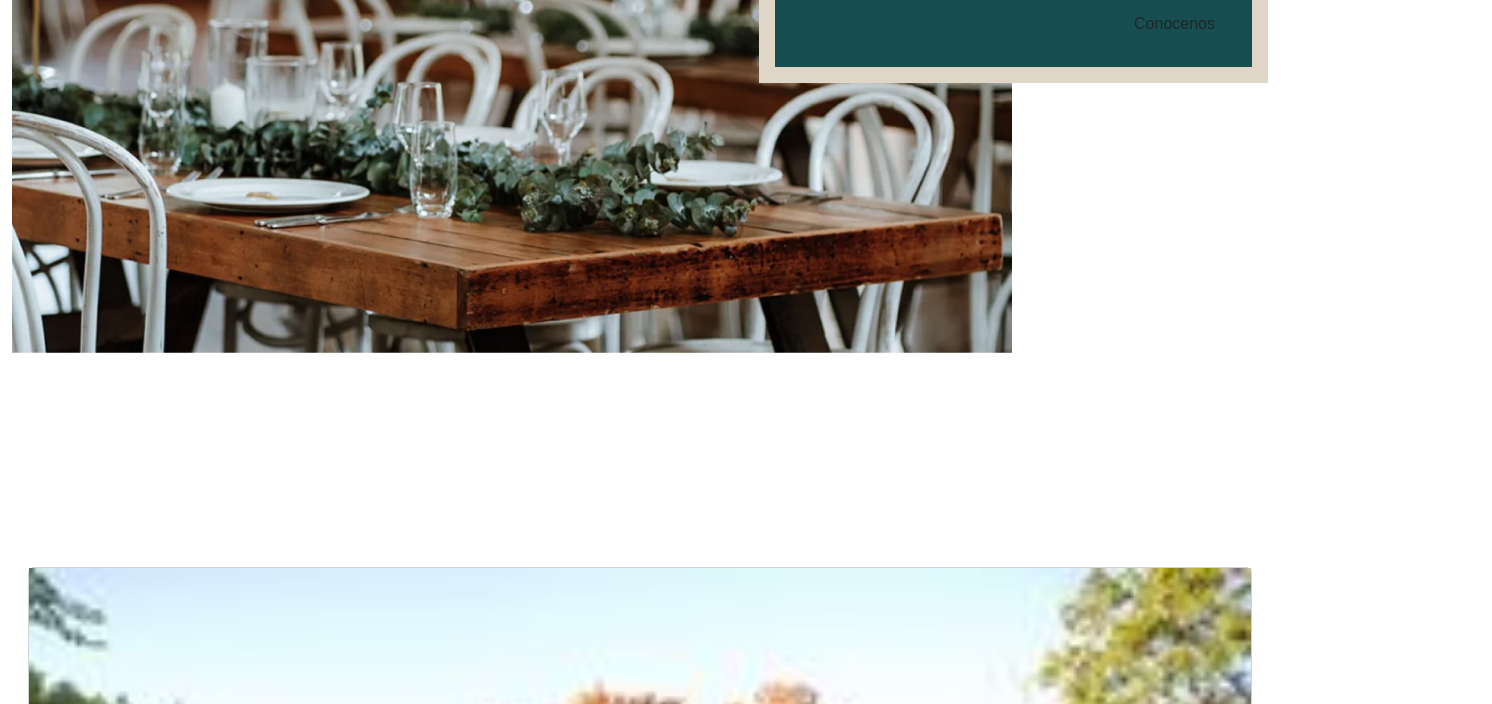
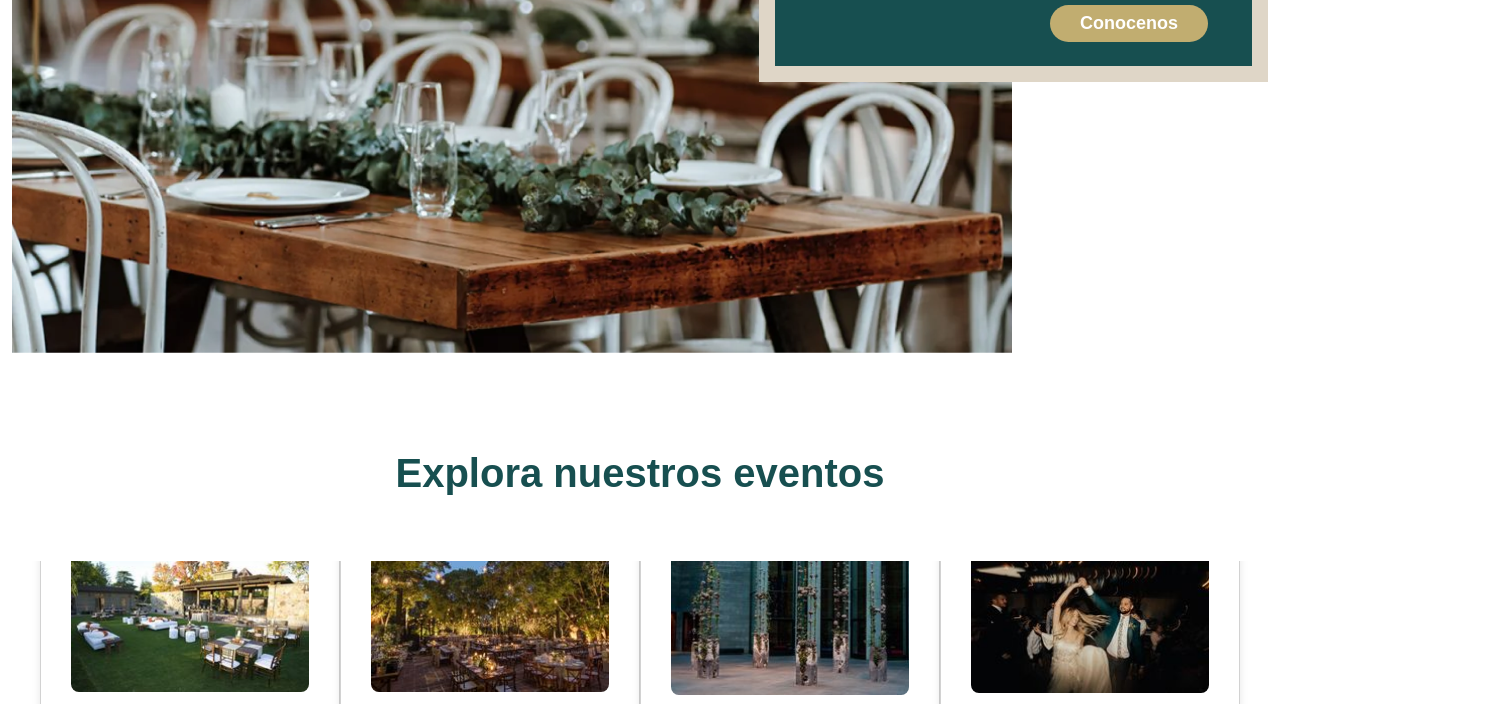
Before and after one commit to adru75/Proyecto-EventVibes, a plain HTML site: page inicio.html in a window 1280 px wide. Shown: the part 415-1119 px from the top of the page, 1492 px wide, since content can reach past the window. Drawn offline with nearby package versions, Linux system fonts and the light colour scheme; files that its build step writes are made by us from their sources; a web font is replaced by a local one.

Commit message:
Update inicio.html enlace css correcto
Modificacion del enlace del css

```diff
--- a/inicio.html
+++ b/inicio.html
@@ -5,7 +5,7 @@
     <meta charset="UTF-8">
     <meta name="viewport" content="width=device-width, initial-scale=1.0">
     <link rel="stylesheet" href="./style/navbar.css">
-    <link rel="stylesheet" href="./style/inicio.css">
+    <link rel="stylesheet" href="./inicio.css">
     <link href="https://cdn.jsdelivr.net/npm/bootstrap@5.3.3/dist/css/bootstrap.min.css" rel="stylesheet"
         integrity="sha384-QWTKZyjpPEjISv5WaRU9OFeRpok6YctnYmDr5pNlyT2bRjXh0JMhjY6hW+ALEwIH" crossorigin="anonymous">
     <link rel="stylesheet" href="./style/card-gastro.css">
```
